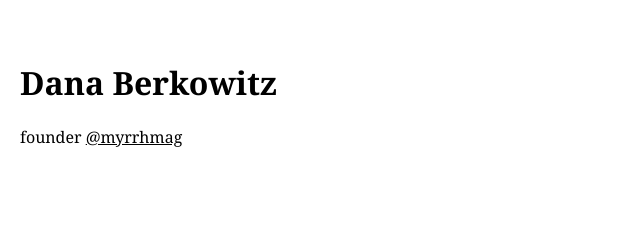
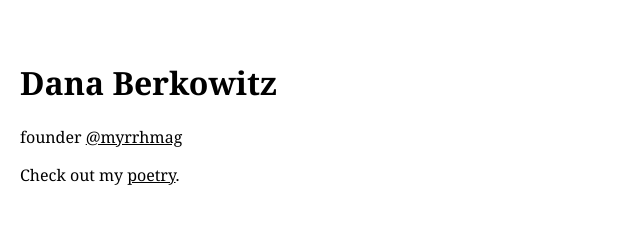
Before and after one commit to myrrhmag/dana-portfolio, a plain HTML site: page index.html in a window 1280 px wide. Shown: the whole page, without its empty margins (0-640 px from the left). Drawn offline with Linux system fonts and the light colour scheme.

Commit message:
Update index.html

```diff
--- a/index.html
+++ b/index.html
@@ -23,5 +23,6 @@
 <body>
   <h1>Dana Berkowitz</h1>
   <p>founder <a href="https://instagram.com/myrrhmag" target="_blank" rel="noopener noreferrer">@myrrhmag</a></p>
+  <p>Check out my <a href="poetry.html">poetry</a>.</p>
 </body>
 </html>
```
